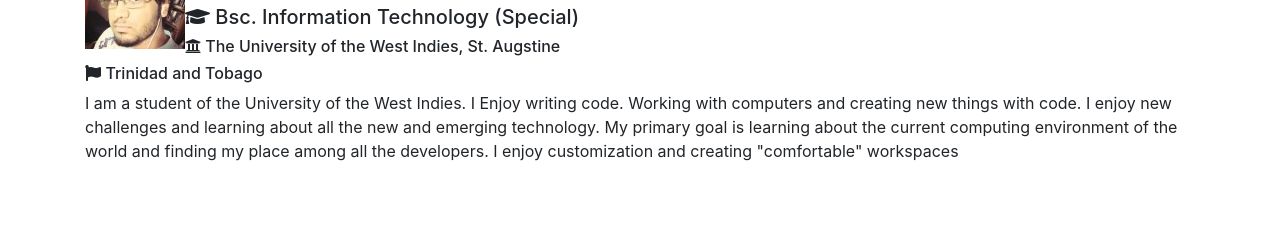
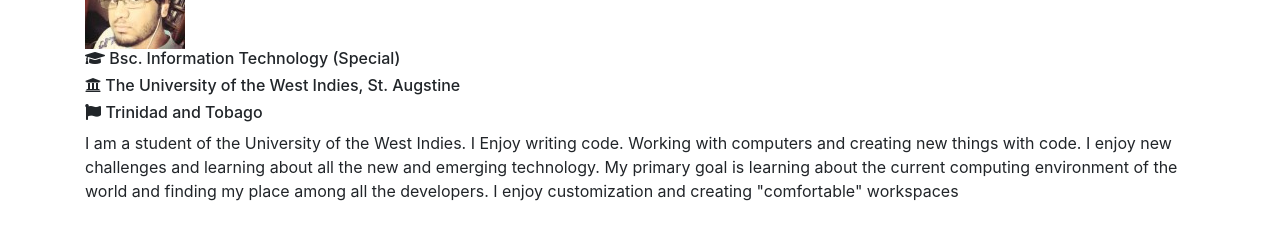
Before and after one commit to Salahuddeen/salahuddeen.github.io, a plain HTML site: page index.html in a window 1280 px wide. Shown: the part 107-346 px from the top of the page. Drawn offline with nearby package versions, Linux system fonts and the light colour scheme.

Commit message:
Small modifications

```diff
--- a/index.html
+++ b/index.html
@@ -41,7 +41,11 @@
           <div class="col">
             <img src="/img/profile.jpg" alt="profile" style="float:left;"></img>
             <h1>Salahuddeen Ahmed</h1>
-            <h5><i class="fas fa-graduation-cap"></i> Bsc. Information Technology (Special)</h5>
+          </div>
+        </div>
+        <div class="row">
+          <div class="col">
+            <h6><i class="fas fa-graduation-cap"></i> Bsc. Information Technology (Special)</h6>
             <h6><i class="fa fa-university" aria-hidden="true"></i> The University of the West Indies, St. Augstine</h6>
             <h6><i class="fas fa-flag"></i> Trinidad and Tobago</h6>
           </div>
```
